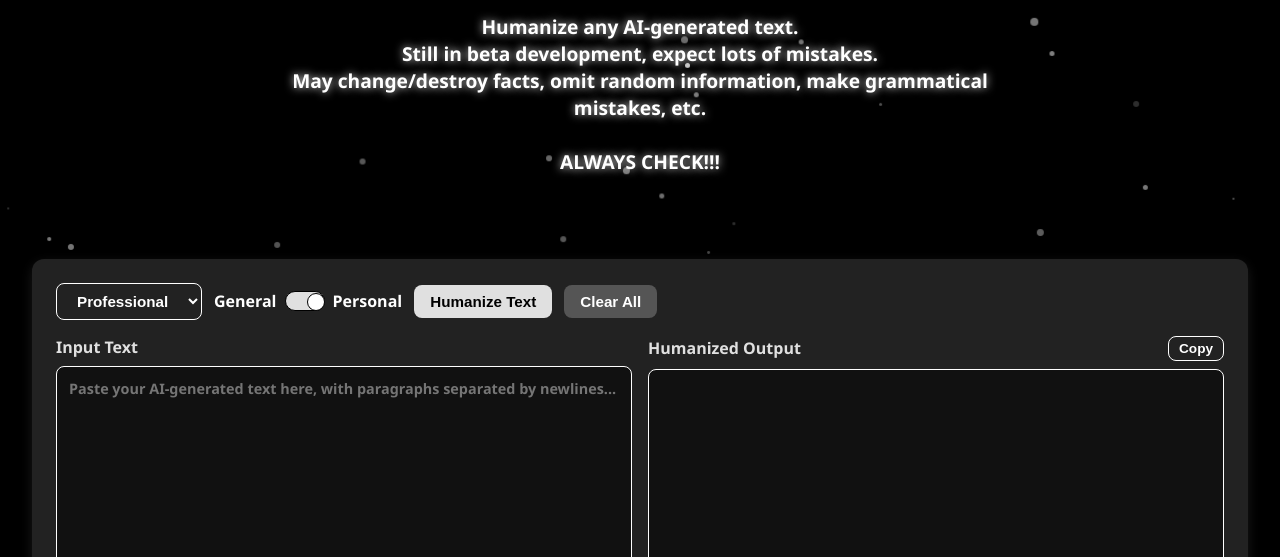
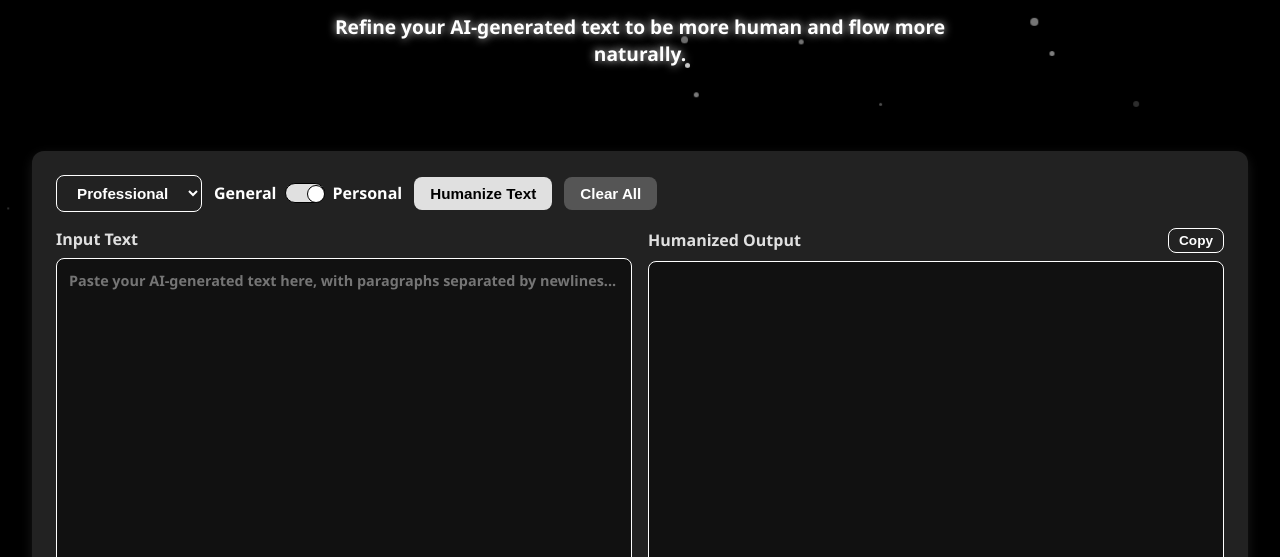
Before and after one commit to snjzz38/SHKSPR_AI, a website: page AI_Humanizer/Humanizer.html in a window 1280 px wide. Shown: the part 243-800 px from the top of the page. Drawn offline with Linux system fonts and the light colour scheme.

Commit message:
Update Humanizer.html

```diff
--- a/AI_Humanizer/Humanizer.html
+++ b/AI_Humanizer/Humanizer.html
@@ -269,9 +269,7 @@
   <main class="main-content animate-on-load">
     <section class="hero">
         <h1>AI HUMANIZER</h1>
-        <p class="disclaimer"><b>Humanize any AI-generated text.</b> <br>
-             Still in beta development, expect lots of mistakes.
-             <br>May change/destroy facts, omit random information, make grammatical mistakes, etc. <br><br><b>ALWAYS CHECK!!!</b>
+        <p class="disclaimer"><b>Refine your AI-generated text to be more human and flow more naturally.</b>
         </p>
     </section>
     <div class="container">
```
